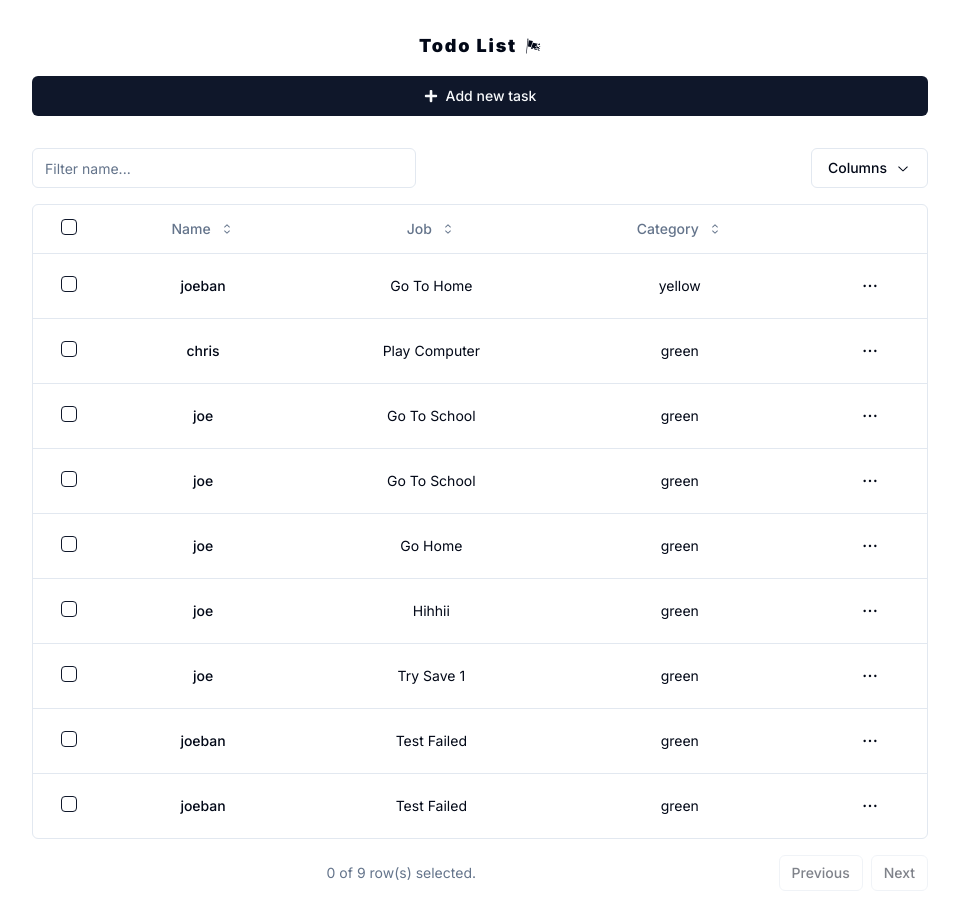
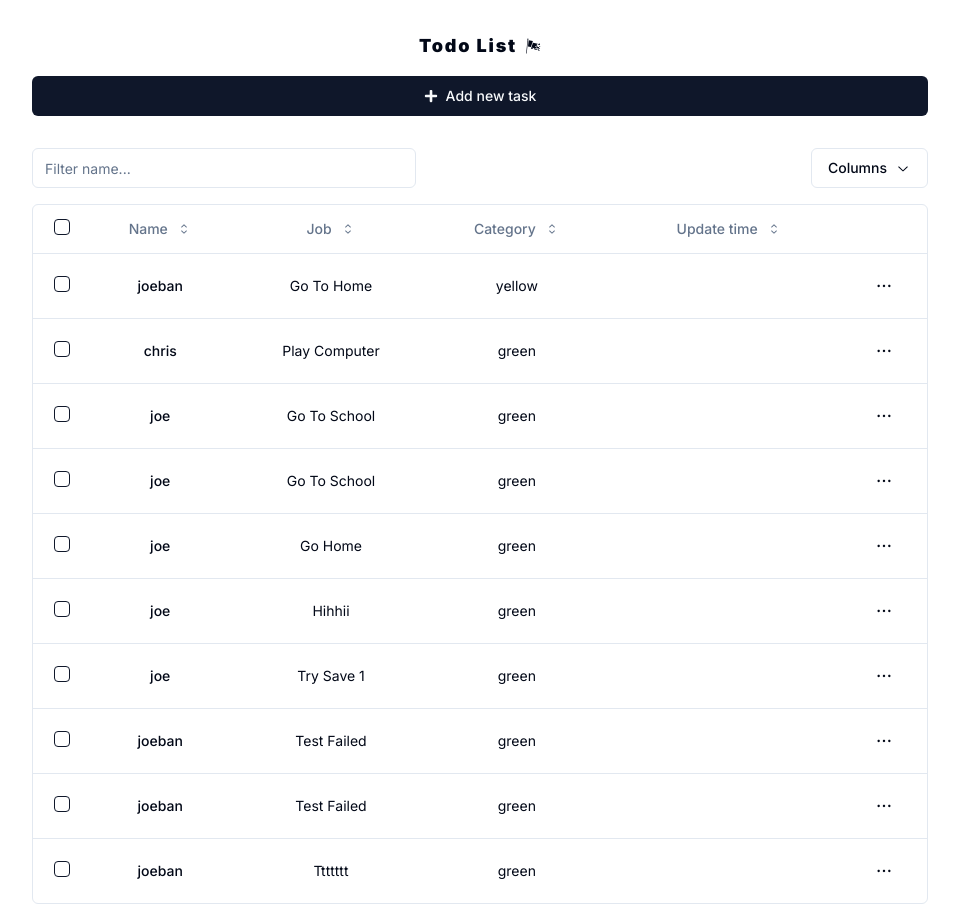
Before and after one commit to joeban0608/nextjs-useSWR-postgre-docker-compose, a Next.js app in the folder app/: page / in a window 1280 px wide. Shown: the top 919 px of the page, without its empty margins (160-1119 px from the left). Built offline with nearby package versions, Linux system fonts and the light colour scheme; data requests are answered from the project's data file.

Commit message:
feat: add updateTime

```diff
--- a/app/src/app/page.tsx
+++ b/app/src/app/page.tsx
@@ -2,8 +2,6 @@ import { GiTatteredBanner } from "react-icons/gi";
 import TodoList from "@/components/TodoList";
 import { getTodoList } from "@/lib/api";
 import AddTask from "@/components/AddTask";
-import { Button } from "@/components/ui/button";
-import { toast } from "sonner";
 
 export default async function Home() {
   const todoList = await getTodoList();
--- a/app/src/components/AddTask/index.tsx
+++ b/app/src/components/AddTask/index.tsx
@@ -35,6 +35,7 @@ import { useState } from "react";
 import { toast } from "sonner";
 import { formattedTimeNow } from "@/utils/timeFormat";
 import { showCreateFailed, showCreateSuccess } from "@/utils/showStatus";
+import { useRouter } from "next/navigation";
 
 const formSchema = z.object({
   name: z.string().min(2).max(50),
@@ -42,6 +43,7 @@ const formSchema = z.object({
   category: z.enum(["green", "red", "yellow"]),
 });
 const AddTask = () => {
+  const router = useRouter();
   const [isOpenTask, setIsOpenTask] = useState(false);
   const form = useForm<z.infer<typeof formSchema>>({
     resolver: zodResolver(formSchema),
@@ -59,10 +61,12 @@ const AddTask = () => {
     if ("error" in data) {
       showCreateFailed();
       closeTaskModal();
+      router.refresh();
       return;
     }
     showCreateSuccess();
     closeTaskModal();
+    router.refresh();
     // toast("Event has been created", {
     //   description: formattedTimeNow,
     //   action: {
--- a/app/src/components/TodoList/index.tsx
+++ b/app/src/components/TodoList/index.tsx
@@ -39,7 +39,6 @@ import {
   TableHeader,
   TableRow,
 } from "@/components/ui/table";
-import { v4 as uuidv4 } from "uuid";
 import { Task } from "@/types/task";
 
 const columns: ColumnDef<Task>[] = [
@@ -113,6 +112,23 @@ const columns: ColumnDef<Task>[] = [
     },
     cell: ({ row }) => (
       <div className="lowercase">{row.getValue("category")}</div>
+    ),
+  },
+  {
+    accessorKey: "update_time",
+    header: ({ column }) => {
+      return (
+        <Button
+          variant="ghost"
+          onClick={() => column.toggleSorting(column.getIsSorted() === "asc")}
+        >
+          Update time
+          <CaretSortIcon className="ml-2 h-4 w-4" />
+        </Button>
+      );
+    },
+    cell: ({ row }) => (
+      <div className="lowercase">{row.getValue("update_time")}</div>
     ),
   },
   {
--- a/app/src/constant/todoList.json
+++ b/app/src/constant/todoList.json
@@ -53,6 +53,32 @@
       "name": "joeban",
       "job": "test failed",
       "category": "green"
+    },
+    {
+      "id": "6a17d17e-b379-482d-9f93-d3decfe05116",
+      "name": "joeban",
+      "job": "ttttttt",
+      "category": "green"
+    },
+    {
+      "id": "3ac77271-5a75-490f-957d-1771ee359815",
+      "name": "joeban",
+      "job": "5555555",
+      "category": "green"
+    },
+    {
+      "id": "993da00b-97aa-4888-adad-e2fa66845595",
+      "name": "joeban",
+      "job": "666666",
+      "category": "green",
+      "update_time": "2024-02-23T08:05:29.006Z"
+    },
+    {
+      "id": "317f620d-8ea8-446e-bac9-a23cbdcba44b",
+      "name": "joeban",
+      "job": "7777777",
+      "category": "green",
+      "update_time": "2024-02-23-16:05"
     }
   ]
 }
--- a/app/src/lib/api.ts
+++ b/app/src/lib/api.ts
@@ -1,4 +1,5 @@
 import { Task } from "@/types/task";
+import { formattedCurrentTimeISO } from "@/utils/timeFormat";
 
 const baseUrl = "http://localhost:3001";
 import { v4 as uuidv4 } from "uuid";
@@ -6,7 +7,7 @@ import { v4 as uuidv4 } from "uuid";
 export const getTodoList = async (): Promise<Task[]> => {
   try {
     const url = `${baseUrl}/tasks`;
-    const res = await fetch(url);
+    const res = await fetch(url, { cache: "no-cache" });
     const data = await res.json();
     return data;
   } catch (e) {
@@ -19,7 +20,7 @@ type Error = {
   error: string;
 };
 export const postAddTask = async (
-  task: Omit<Task, "id">
+  task: Omit<Task, "id" | "update_time">
 ): Promise<Task | Error> => {
   try {
     const url = `${baseUrl}/tasks`;
@@ -28,7 +29,11 @@ export const postAddTask = async (
       headers: {
         "Content-Type": "application/json",
       },
-      body: JSON.stringify({ id: uuidv4(), ...task }),
+      body: JSON.stringify({
+        id: uuidv4(),
+        ...task,
+        update_time: formattedCurrentTimeISO,
+      }),
     });
     const newTodo = await res.json();
     return newTodo;
--- a/app/src/types/task.ts
+++ b/app/src/types/task.ts
@@ -3,4 +3,5 @@ export type Task = {
   name: string;
   job: string;
   category: "red" | "yellow" | "green";
+  update_time: Date;
 };
--- a/app/src/utils/timeFormat.ts
+++ b/app/src/utils/timeFormat.ts
@@ -42,3 +42,11 @@ hours = hours % 12 || 12; // 如果小时为 0，则转换为 12
 export const formattedTimeNow = `${weekday}, ${month} ${day}, ${year} at ${hours}:${
   minutes < 10 ? "0" : ""
 }${minutes} ${amPm}`;
+
+const currentTimeISO = new Date("2024-02-23T08:05:29.006Z");
+export const formattedCurrentTimeISO= `${currentTimeISO.getFullYear()}-${(
+  "0" +
+  (currentTimeISO.getMonth() + 1)
+).slice(-2)}-${("0" + currentTimeISO.getDate()).slice(-2)}-${(
+  "0" + currentTimeISO.getHours()
+).slice(-2)}:${("0" + currentTimeISO.getMinutes()).slice(-2)}`;
```
